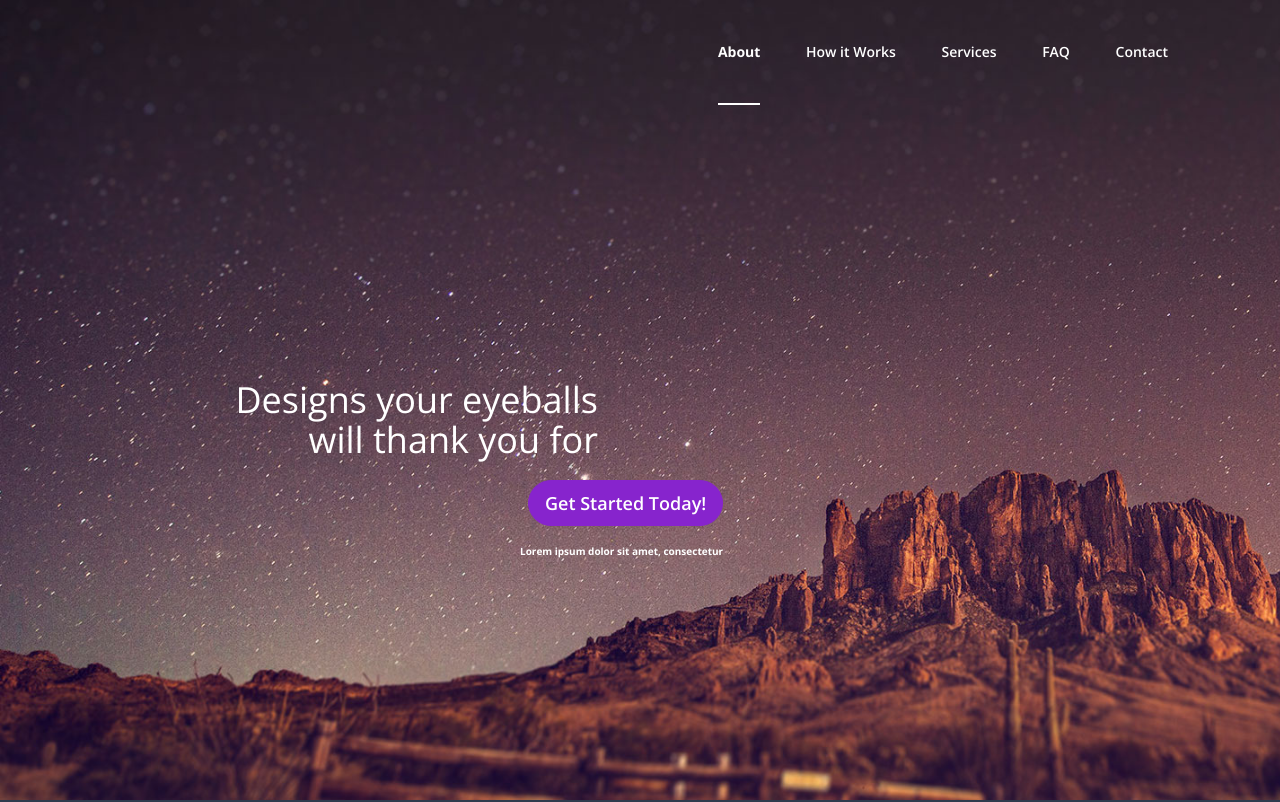
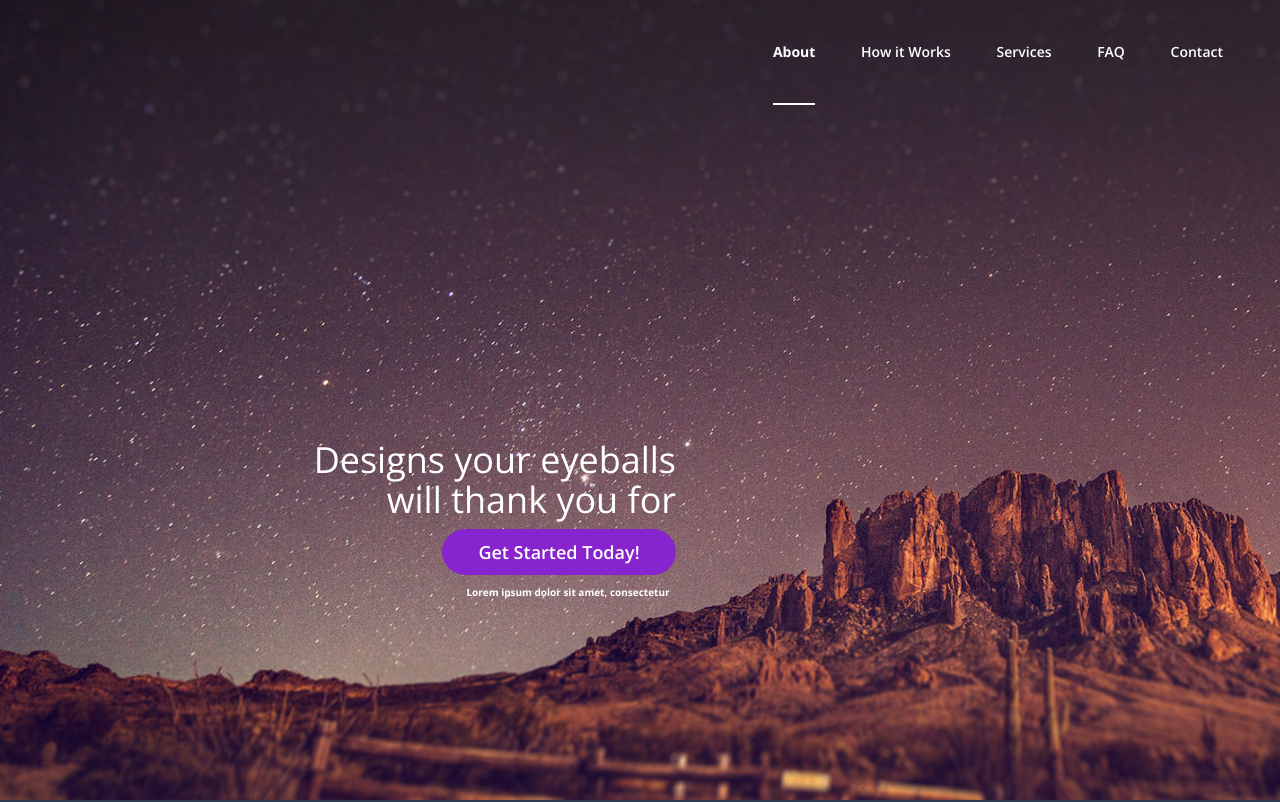
Before and after one commit to nishantmadu/Pex, a plain HTML site: page index.html in a window 1280 px wide. Shown: the top 802 px of the page. Drawn offline with nearby package versions, Linux system fonts and the light colour scheme.

Commit message:
Pex website home initialization

```diff
--- a/css/src/home.scss
+++ b/css/src/home.scss
@@ -1,10 +1,13 @@
 #home {
 
+.container-fluid
+  {
+  position: relative;
   background-image: url(../images/sky.jpg);
   background-repeat: no-repeat;
   background-size: cover;
   height:800px;
-.container {
+
   nav a {
     color: #FFF;
     font-weight: 600;
@@ -30,32 +33,37 @@ height:800px;
 
     padding-top: 3em;
   }
-  a.action {
+
+.club {
       position: absolute;
+      text-align: center;
+      top: 30em;
+      left:20em;
+    .action {
+
       background-color:$purple-color;
       color:$white;
       border-radius: 25px;
       font-weight: 600;
       border-color: $purple-color;
-    top:60vh;
-    left:66vh;
+      width:13em;
+      margin-left: 9em;
 
             }
 
     h1 {
-    position: relative;
       text-align: right;
       color:$white;
-    top:45vh;
-    right:15vh;
+
       }
     p {
-    position: absolute;
       color:$white;
       font-weight: 800;
       font-size: 10px;
-    top:68vh;
-    left: 65vh;
+      margin-top: 1em;
+      margin-left: 18em;
+
+      }
 
       }
   }
--- a/index.html
+++ b/index.html
@@ -11,7 +11,7 @@
   </head>
   <body>
   <section id="home">
-    <div class="container">
+    <div class="container-fluid">
       <nav class="pull-right">
         <a href="#" class="active">About</a>
         <a href="#" class="thin">How it Works</a>
@@ -19,10 +19,11 @@
         <a href="#">FAQ</a>
         <a href="#">Contact</a>
       </nav>
+      <div class="club">
       <h1 class="main">Designs your eyeballs<br/>will thank you for</h1>
       <a href="#" class="action btn btn-lg">Get Started Today!</a>
       <p>Lorem ipsum dolor sit amet, consectetur</p>
-    </div>
+      </div>
     </div>
   </section>
 <section id="overview" class = "wrap">
```
Also changed, not shown: css/app.css, 1 other file. Lines whose indentation alone changed are shown as unchanged.
